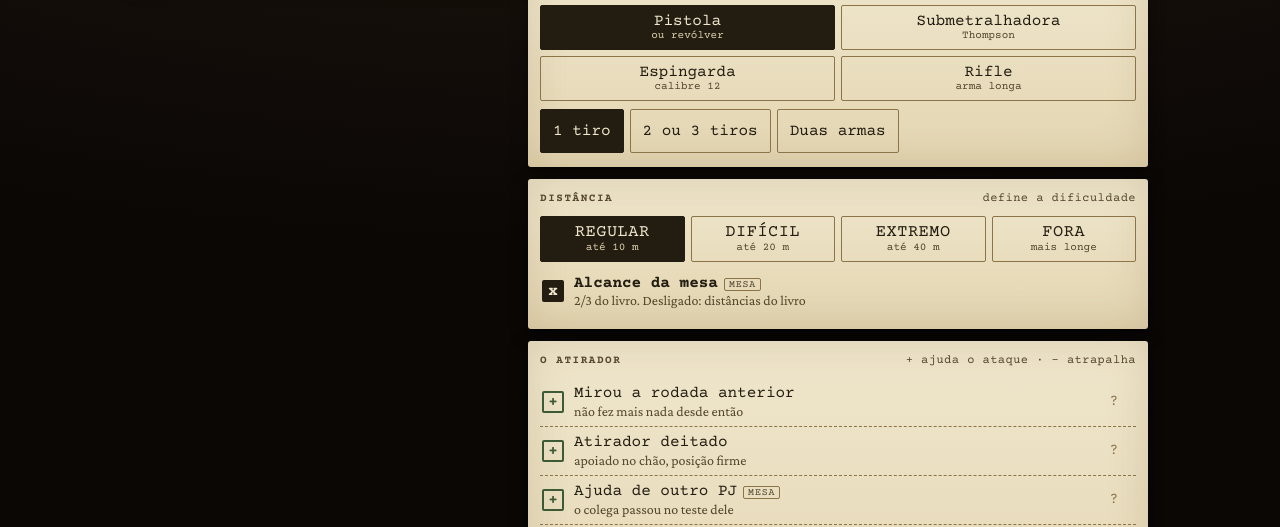
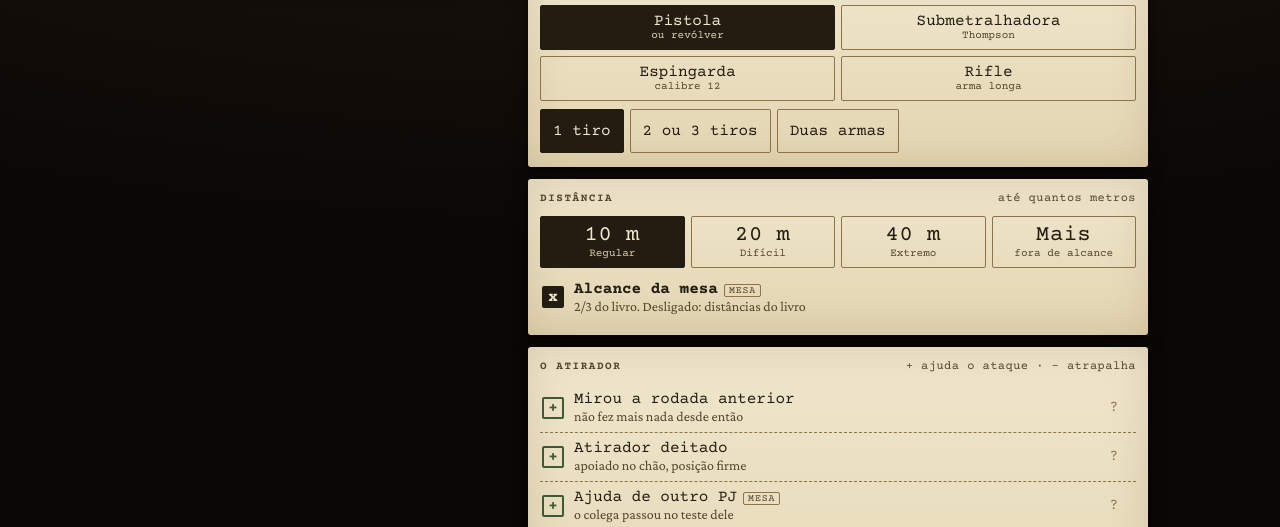
Before and after one commit to arthurcduarte/THS_Ferramenta-de-Rolagem, a plain HTML site: page index.html in a window 1280 px wide. Shown: the part 234-761 px from the top of the page. Drawn offline with nearby package versions, Linux system fonts and the light colour scheme; a web font is replaced by a local one.

Commit message:
Distância em destaque nos botões; a dificuldade fica no cartão
Co-Authored-By: Claude Opus 5.5 <noreply@anthropic.com>
Claude-Session: https://claude.ai/code/session_012VAPDhGqXPcS3L1gB5cquA

```diff
--- a/index.html
+++ b/index.html
@@ -69,6 +69,7 @@ button:focus-visible,input:focus-visible,summary:focus-visible{outline:2px dashe
 .chip[aria-pressed="true"] small{color:var(--papel-escuro)}
 .seg{display:grid;grid-auto-flow:column;grid-auto-columns:1fr;gap:6px}
 .seg .chip{text-align:center;padding:6px 4px}
+.seg .chip b.dist-n{font-size:22px;white-space:nowrap;text-transform:none}
 .seg .chip b{display:block;font-family:var(--f-titulo);font-weight:400;font-size:17px;letter-spacing:.03em;text-transform:uppercase}
 .pericia{display:flex;align-items:center;gap:8px;margin-top:8px;font-size:13px;color:var(--tinta-suave)}
 .pericia input{width:72px;min-height:40px;padding:4px 8px;font:inherit;font-size:18px;font-weight:700;color:var(--tinta);background:rgba(255,255,255,.35);border:1.5px solid var(--linha);border-radius:2px;text-align:center}
@@ -325,7 +326,7 @@ function renderControles(){
     h+='<div class="sub chips">'+chip('modo','unico','Tiro único','',S.modo==='unico')+chip('modo','auto','Rajada','uma por rodada',S.modo==='auto')+'</div>';
   }
   h+='</section>';
-  h+='<section class="bloco papel"><h2>Distância <small>define a dificuldade</small></h2><div class="seg">'+fx.map((m,i)=>'<button class="chip" data-a="dist" data-v="'+i+'" aria-pressed="'+(S.dist===i)+'"><b>'+DIFS[i]+'</b><small>até '+m+' m</small></button>').join('')+'<button class="chip" data-a="dist" data-v="'+fx.length+'" aria-pressed="'+(S.dist>=fx.length)+'"><b>Fora</b><small>mais longe</small></button></div><button class="cond-btn mesa-alc" data-a="mesa" aria-pressed="'+MESA+'"><span class="caixa">x</span><span><span class="cond-t">Alcance da mesa<span class="tag">mesa</span></span><span class="cond-d">'+(MESA?'2/3 do livro. Desligado: distâncias do livro':'desligado: distâncias do livro. Ligado: 2/3')+'</span></span></button></section>';
+  h+='<section class="bloco papel"><h2>Distância <small>até quantos metros</small></h2><div class="seg">'+fx.map((m,i)=>'<button class="chip" data-a="dist" data-v="'+i+'" aria-pressed="'+(S.dist===i)+'"><b class="dist-n">'+m+' m</b><small>'+DIFS[i]+'</small></button>').join('')+'<button class="chip" data-a="dist" data-v="'+fx.length+'" aria-pressed="'+(S.dist>=fx.length)+'"><b class="dist-n">Mais</b><small>fora de alcance</small></button></div><button class="cond-btn mesa-alc" data-a="mesa" aria-pressed="'+MESA+'"><span class="caixa">x</span><span><span class="cond-t">Alcance da mesa<span class="tag">mesa</span></span><span class="cond-d">'+(MESA?'2/3 do livro. Desligado: distâncias do livro':'desligado: distâncias do livro. Ligado: 2/3')+'</span></span></button></section>';
   h+=secao('O atirador','a',S,BONUS,PEN)+secao('O alvo','d',S,BONUS,PEN);
   h+='<section class="bloco papel"><h2>Alvo totalmente escondido <small>sobe a dificuldade</small></h2><div class="seg">'+chip('escondido',0,'Não','',S.escondido===0)+chip('escondido',1,'Esconderijo pequeno','+1 passo',S.escondido===1)+chip('escondido',2,'Esconderijo grande','+2 passos',S.escondido===2)+'</div></section>';
   h+=secao('A cena','c',S,BONUS,PEN);
```
